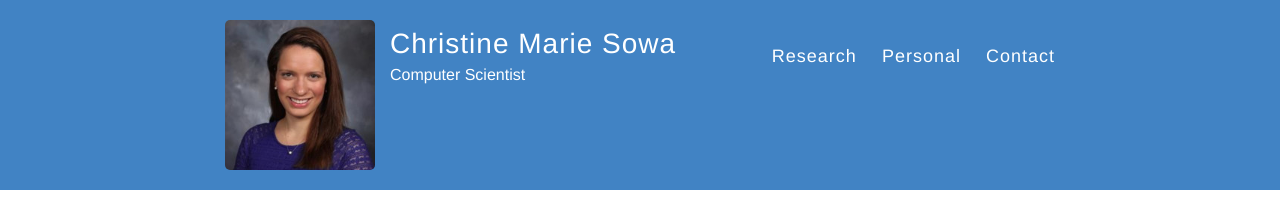
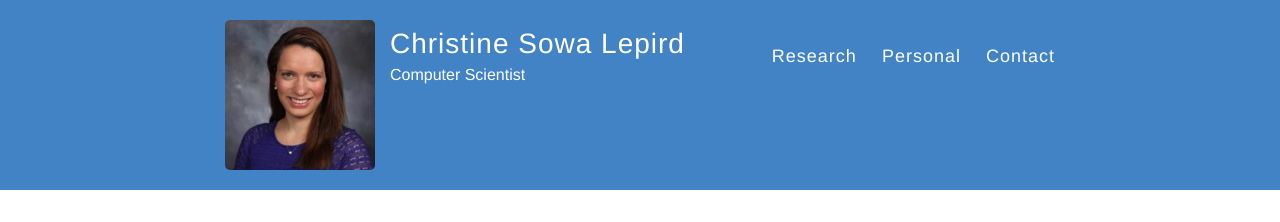
Before and after one commit to christine-lepird/christine-lepird.github.io, a Jekyll site: the page built from index.md, in a window 1280 px wide. Shown: the top 222 px of the page. Built offline with Jekyll 4.4.1, drawn with Linux system fonts in a browser that asks for light colours; comment, search, counter and statistics services are not loaded.

Commit message:
Update _config.yml

```diff
--- a/_config.yml
+++ b/_config.yml
@@ -3,7 +3,7 @@
 #
 
 # Name of your site (displayed in the header)
-name: Christine Marie Sowa
+name: Christine Sowa Lepird
 
 # Short bio or description (displayed in the header)
 description: Computer Scientist
```
